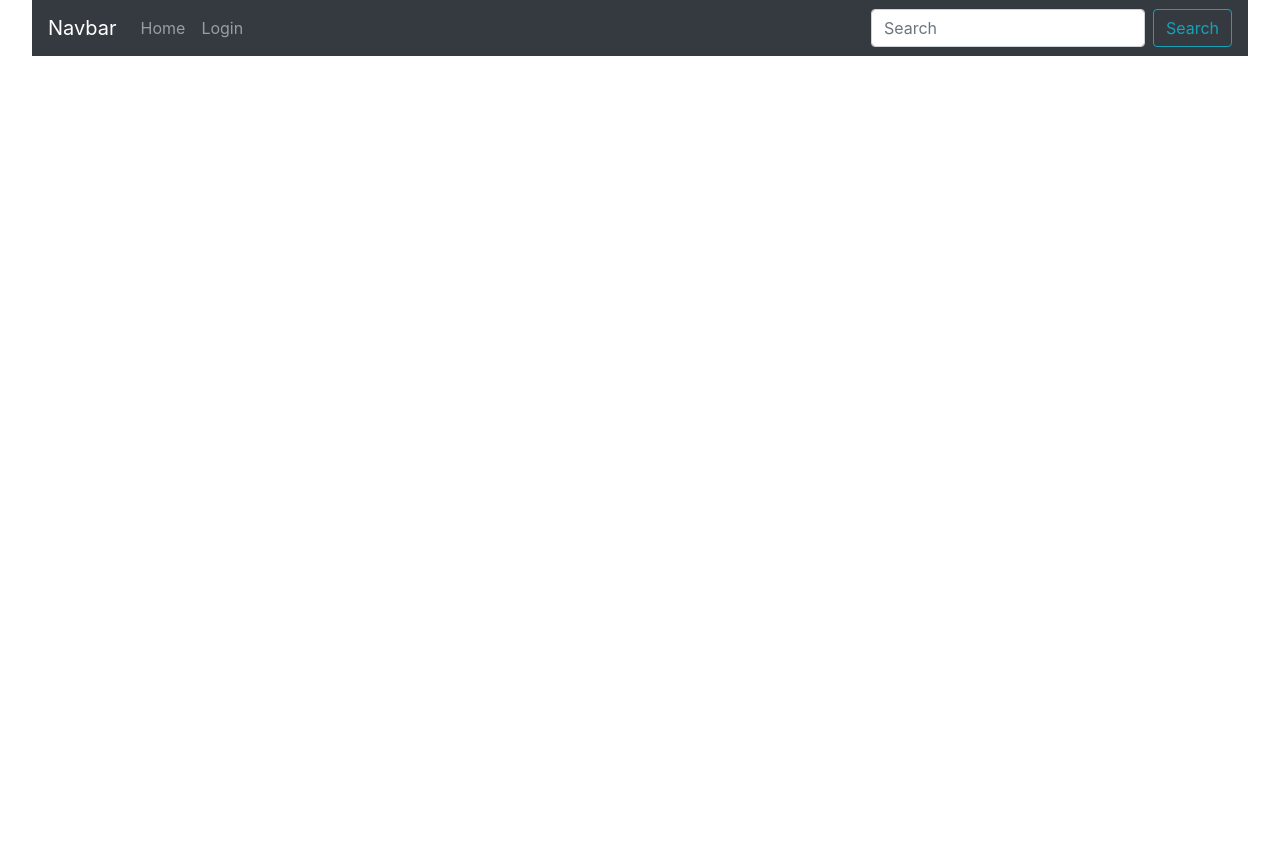
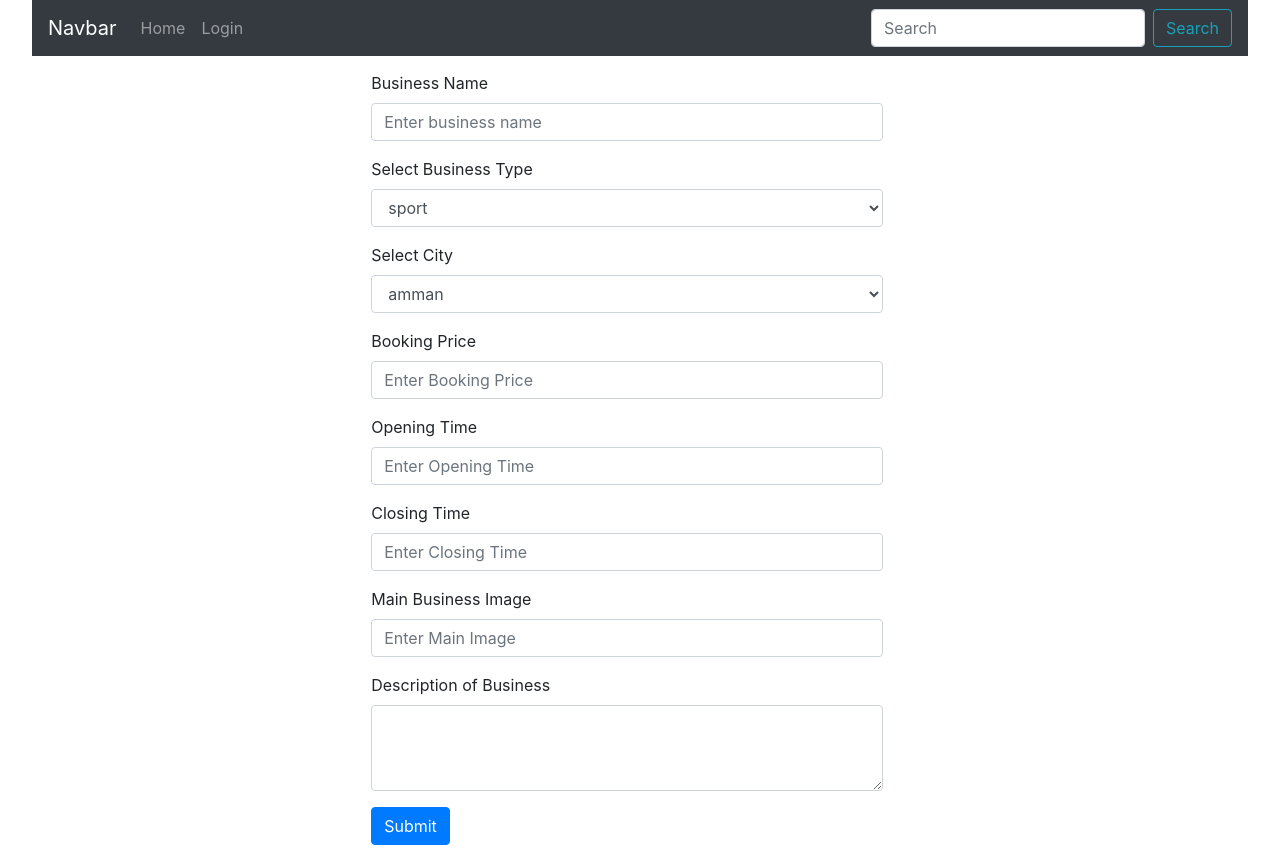
Before and after one commit to Dark-Web-Team/MERAKI_Academy_Project_5, a React (Create React App) app in the folder frontend/: page /1/addBusiness in a window 1280 px wide. Before the commit the page ends 800 px from the top, so only its background shows below. Built offline with nearby package versions, Linux system fonts and the light colour scheme.

Commit message:
added add_business page

```diff
--- a/frontend/src/App.js
+++ b/frontend/src/App.js
@@ -8,6 +8,7 @@ import Category from "./components/category/index"
 import Profile from "./components/profile"
 import EditProfile from "./components/profile/EditProfile"
 import Busnisses from "./components/busnisses/index"
+import AddBusiness from "./components/add_business";
 
 
 import 'bootstrap/dist/css/bootstrap.min.css';
@@ -26,7 +27,7 @@ const App = () => {
       <Route exact path="/edit-profile" component={EditProfile} />
       <Route exact path="/category/:type" component={Category} />
       <Route exact path="/business/:id" component={Busnisses} />
-
+      <Route exact path="/:id/addBusiness" component={AddBusiness}/>
     </div>
   );
 };
--- /dev/null
+++ b/frontend/src/components/add_business/add_business.css
@@ -0,0 +1,12 @@
+.addBusinss{
+    display: flex;
+    justify-content: center;
+    align-items: center;
+    width: 98vw;
+}
+
+.addForm{
+    width: 40vw;
+    margin-top: 15px;
+    margin-bottom: 15px;
+}
--- /dev/null
+++ b/frontend/src/components/add_business/index.js
@@ -0,0 +1,96 @@
+import React,{useState} from "react";
+import axios from "axios";
+import Form  from "react-bootstrap/Form";
+import { Button } from "react-bootstrap";
+import { useParams } from "react-router-dom";
+import "./add_business.css"
+
+const AddBusiness = ()=>{
+    const [displayName, setDisplayName] = useState('');
+    const [description, setDescription] = useState('');
+    const [bookingPrice, setBookingPrice] = useState(0);
+    const [city, setCity] = useState('');
+    const [openingTime, setOpeningTime] = useState('');
+    const [closingTime, setClosingTime] = useState('');
+    const [type, setType] = useState('');
+    const [main_img, setMain_img] = useState('')
+
+    const {id} = useParams();
+
+    return(<>
+    <div className='addBusinss'>
+        <Form className="addForm">
+            <Form.Group>
+                <Form.Label>Business Name</Form.Label>
+                <Form.Control type="text" placeholder="Enter business name" onChange={(e)=>{
+        setDisplayName(e.target.value)
+    }} />
+            </Form.Group>
+            <Form.Group>
+            <Form.Label>Select Business Type</Form.Label>
+    <Form.Control as="select" onChange={(e)=>{
+        setType(e.target.value)
+    }}>
+      <option value="sport">sport</option>
+      <option value="indoor_entertainment">indoor_entertainment</option>
+      <option value="indoor_entertainment">indoor_entertainment</option>
+    </Form.Control>
+  </Form.Group>
+            <Form.Group>
+    <Form.Label>Select City</Form.Label>
+    <Form.Control as="select" onChange={(e)=>{
+        setCity(e.target.value)
+    }}>
+      <option value="amman">amman</option>
+      <option value="zarqa">zarqa</option>
+      <option value="irbid">irbid</option>
+      <option value="salt">salt</option>
+      <option value="karak">karak</option>
+      <option value="jarash">jarash</option>
+      <option value="ajloun">ajloun</option>
+      <option value="mafraq">mafraq</option>
+      <option value="ma'an">ma'an</option>
+      <option value="tafeleih">tafeleih</option>
+      <option value="madaba">madaba</option>
+      <option value="aqaba">aqaba</option>
+    </Form.Control>
+  </Form.Group>
+            <Form.Group>
+                <Form.Label>Booking Price</Form.Label>
+                <Form.Control type="number" placeholder="Enter Booking Price" onChange={(e)=>{
+        setBookingPrice(e.target.value)
+    }} />
+            </Form.Group>
+            <Form.Group>
+                <Form.Label>Opening Time</Form.Label>
+                <Form.Control type="text" placeholder="Enter Opening Time" onChange={(e)=>{
+        setOpeningTime(e.target.value)
+    }} />
+            </Form.Group>
+            <Form.Group>
+                <Form.Label>Closing Time</Form.Label>
+                <Form.Control type="text" placeholder="Enter Closing Time" onChange={(e)=>{
+        setClosingTime(e.target.value)
+    }} />
+            </Form.Group>
+            <Form.Group>
+                <Form.Label>Main Business Image</Form.Label>
+                <Form.Control type="text" placeholder="Enter Main Image" onChange={(e)=>{
+        setMain_img(e.target.value)
+    }} />
+            </Form.Group>
+            <Form.Group>
+              <Form.Label>Description of Business</Form.Label>
+              <Form.Control as="textarea" rows={3} onChange={(e)=>{
+        setDescription(e.target.value)
+    }} />
+            </Form.Group>
+            <Button variant="primary" type="submit">
+              Submit
+            </Button>
+        </Form>
+    </div>
+    </>)
+}
+
+export default AddBusiness
```
